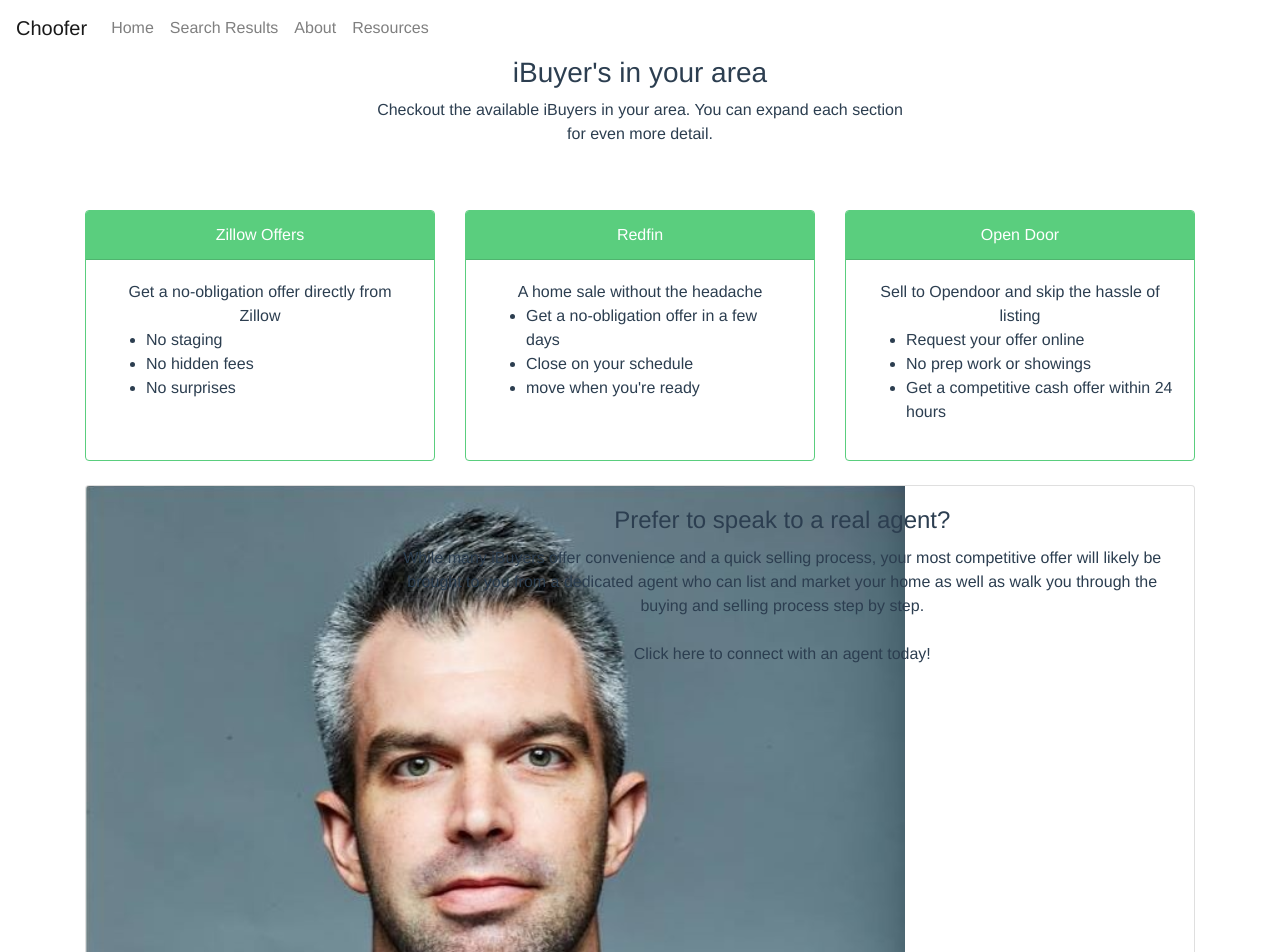
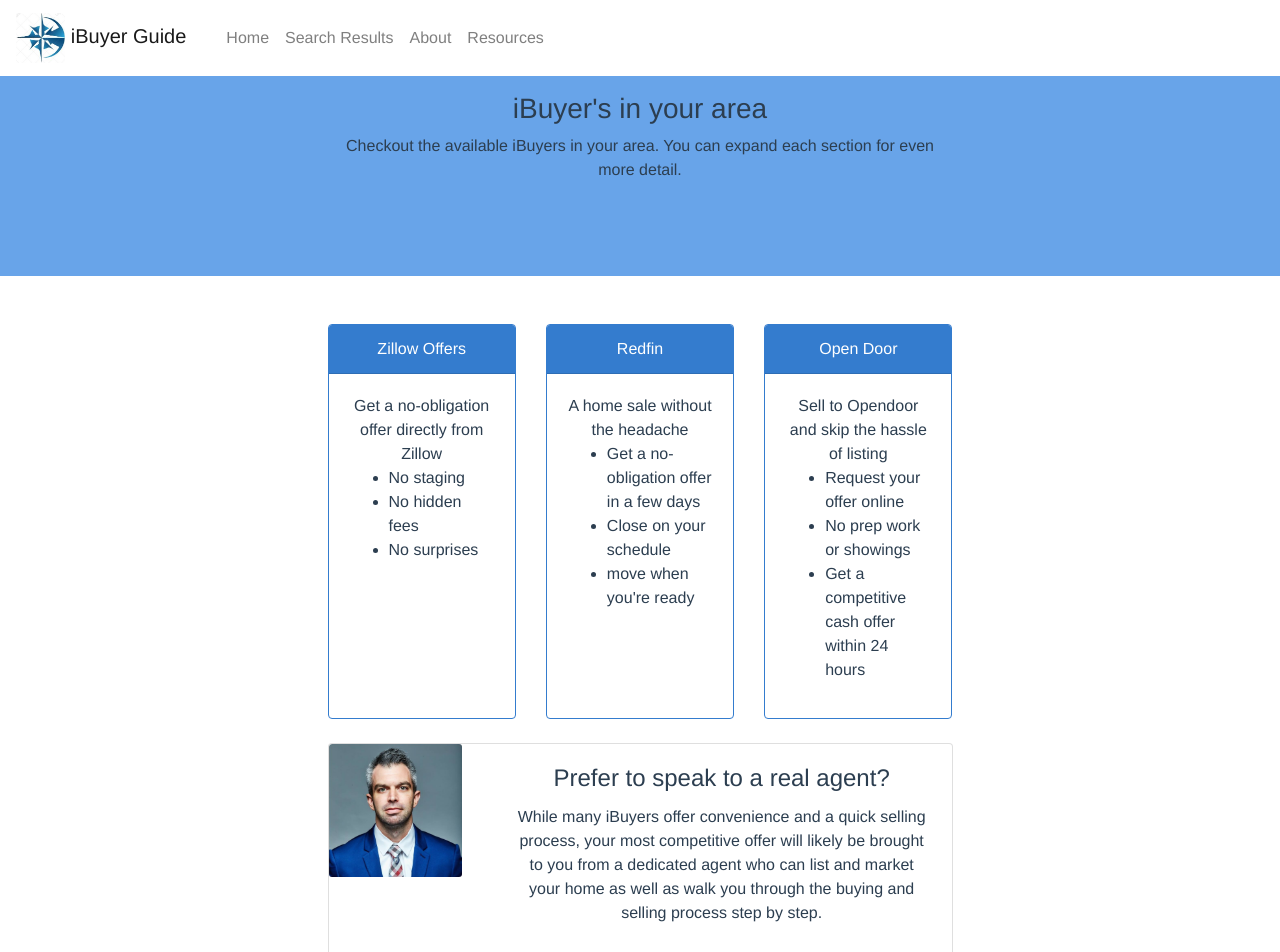
Before and after one commit to mrt1209/iBuyer, a Vue app: page /#/results in a window 1280 px wide. Shown: the top 952 px of the page. Built offline with nearby package versions, Linux system fonts and the light colour scheme.

Commit message:
changing colors to blue and fixing logos and things

```diff
--- a/src/App.vue
+++ b/src/App.vue
@@ -1,8 +1,7 @@
 <template>
 	<div id="app">
 		<b-navbar toggleable="sm" variant="white">
-			<b-navbar-toggle target="nav-text-collapse"></b-navbar-toggle>
-			<b-navbar-brand href="#">Choofer</b-navbar-brand>
+			<b-navbar-brand class="pr-3" href="#"><b-img height="50" :src="require('./assets/compass-logo.jpg')"></b-img> iBuyer Guide </b-navbar-brand>
 			<b-collapse id="nav-text-collapse" is-nav>
 				<b-navbar-nav>
 					<b-nav-item to="/">Home</b-nav-item>
@@ -18,7 +17,7 @@
 
 <script lang="ts">
 import { Component, Vue, Prop } from "vue-property-decorator";
-import { BIcon, BNavbarBrand, BNavbarNav, BNavbar, BNavItem, BCollapse, BNavbarToggle } from "bootstrap-vue";
+import { BIcon, BNavbarBrand, BNavbarNav, BNavbar, BNavItem, BCollapse, BNavbarToggle, BImg } from "bootstrap-vue";
 import HeroButton from "@/components/heroButton.vue";
 import axios from "axios";
 Vue.prototype.$axios = axios;
@@ -32,6 +31,7 @@
 		BNavItem,
 		BCollapse,
 		BNavbarToggle,
+		BImg,
 		HeroButton,
 	},
 })
--- a/src/styles/base.scss
+++ b/src/styles/base.scss
@@ -1,5 +1,5 @@
-$primary: rgb(90, 206, 126);
-$secondary: rgb(136, 224, 164);
+$primary: rgb(52, 124, 206);
+$secondary: rgb(104, 164, 233);
 
 .component {
     background-color: red;
--- a/src/views/home.vue
+++ b/src/views/home.vue
@@ -1,9 +1,10 @@
 <template>
   <div class="home bg-secondary d-flex">
     <b-container class="align-self-center">
-      <b-row>
+      <b-row class="mb-3">
         <b-col :sm="12" :md="10" :lg="8" :offset-md="1" :offset-lg="2">
-          <h3 class="mb-4">Find iBuyers near you and choose your best offer</h3>
+          <h3 class="mb-4">We'll help guide you to the best buyers in your area</h3>
+          <h4>Enter your zip and select search to begin</h4>
         </b-col>
       </b-row>
       <b-row>
--- a/src/views/results.vue
+++ b/src/views/results.vue
@@ -1,6 +1,6 @@
 <template>
 	<div>
-		<b-container>
+		<div class="bg-secondary results-hero-banner pt-3">
 			<b-row>
 				<b-col :sm="10" :md="8" :lg="6" :offset-sm="1" :offset-md="2" :offset-lg="3">
 					<h3>iBuyer's in your area</h3>
@@ -9,10 +9,11 @@
 					</p>
 				</b-col>
 			</b-row>
+		</div>
 		<br />
 		<br />
 		<b-row>
-				<b-col>
+			<b-col :sm="10" :md="8" :lg="6" :offset-sm="1" :offset-md="2" :offset-lg="3">
 				<b-card-group deck>
 					<b-card
 						border-variant="primary"
@@ -69,19 +70,23 @@
 			</b-col>
 		</b-row>
 		<b-row class="mt-4">
-				<b-col>
+			<b-col :sm="10" :md="8" :lg="6" :offset-sm="1" :offset-md="2" :offset-lg="3">
 				<b-card no-body class="overflow-hidden">
 					<b-row>
 						<b-col md="3">
-								<b-img src="../assets/JohnWalker.png" alt="Image" class="rounded-1"></b-img>
+							<b-card-img
+								:src="require('../assets/JohnWalker.png')"
+								alt="Image"
+								class="rounded-1"
+							></b-card-img>
 						</b-col>
 						<b-col md="9">
 							<b-card-body title="Prefer to speak to a real agent?">
 								<b-card-text>
 									While many iBuyers offer convenience and a quick selling process, your most
-										competitive offer will likely be brought to you from a dedicated agent who can
-										list and market your home as well as walk you through the buying and selling
-										process step by step.
+									competitive offer will likely be brought to you from a dedicated agent who can list
+									and market your home as well as walk you through the buying and selling process step
+									by step.
 									<br />
 									<br />
 									Click here to connect with an agent today!
@@ -92,27 +97,28 @@
 				</b-card>
 			</b-col>
 		</b-row>
-		</b-container>
 	</div>
 </template>
 
 <script>
-import { BRow, BCol, BContainer, BCardGroup, BCard, BCardText, BImg } from "bootstrap-vue";
+import { BRow, BCol, BCardGroup, BCard, BCardText } from "bootstrap-vue";
 
 export default {
 	name: "results",
 	components: {
-		BContainer,
 		BRow,
 		BCol,
 		BCardGroup,
 		BCard,
 		BCardText,
-		BImg,
 	},
 	methods: {},
 	created() {},
 };
 </script>
 
-<style lang="scss" scoped></style>
+<style lang="scss" scoped>
+.results-hero-banner {
+	height: 200px;
+}
+</style>
```
Also changed, not shown: src/assets/choofer_logo_black.png (deleted), src/assets/compass-logo.jpg (added). Lines whose indentation alone changed are shown as unchanged.
